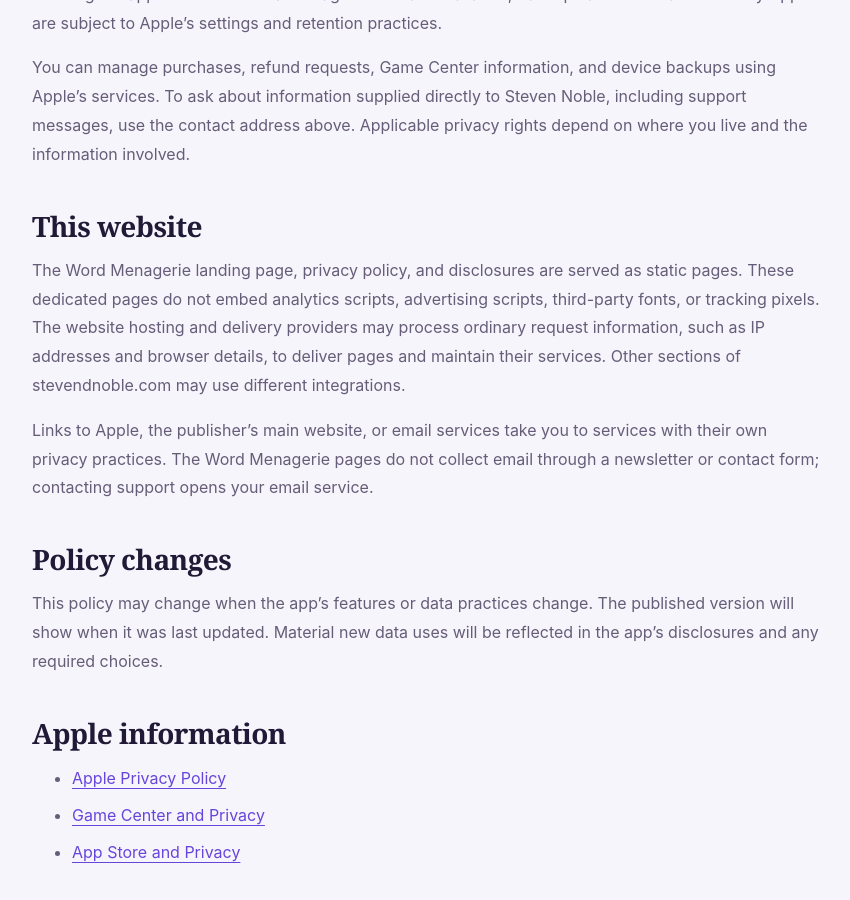
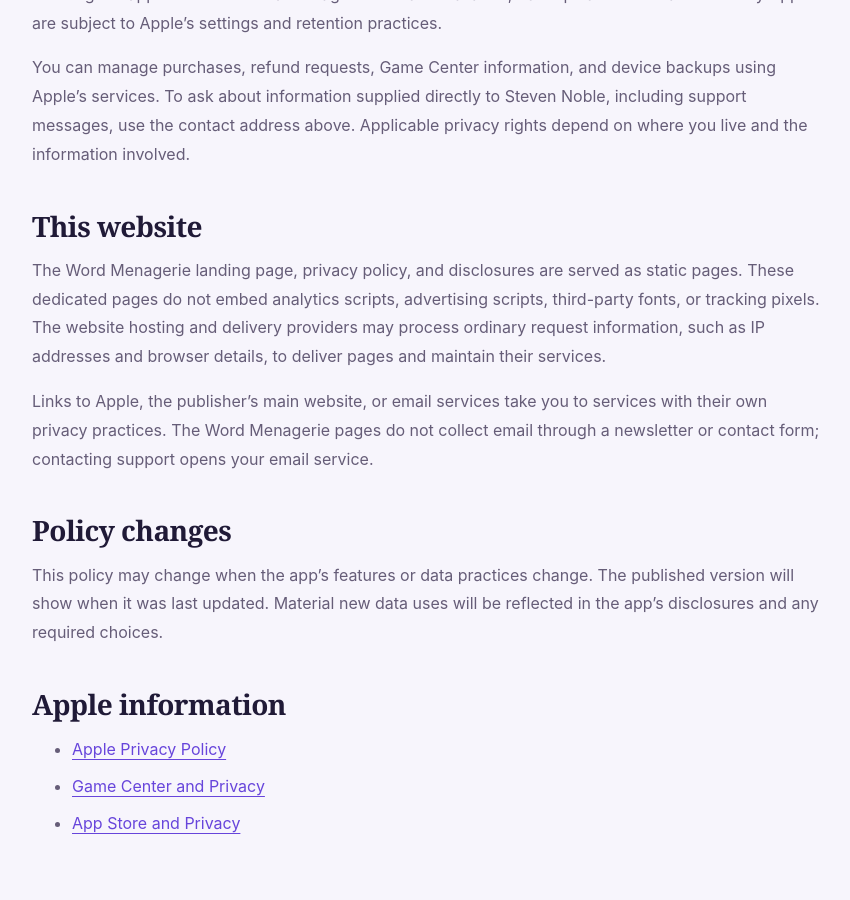
Before and after one commit to stevendnoble/word-menagerie-site, a Jekyll site: the page built from privacy/index.md, in a window 1280 px wide and 900 px high, scrolled down 2452 px. Shown: the whole window, without its empty margins (213-1063 px from the left). Built offline with Jekyll 4.4.1, drawn with Linux system fonts in a browser that asks for light colours.

Commit message:
Keep the privacy policy scoped to Word Menagerie

```diff
--- a/privacy/index.md
+++ b/privacy/index.md
@@ -58,7 +58,7 @@ You can manage purchases, refund requests, Game Center information, and device b
 
 ## This website
 
-The Word Menagerie landing page, privacy policy, and disclosures are served as static pages. These dedicated pages do not embed analytics scripts, advertising scripts, third-party fonts, or tracking pixels. The website hosting and delivery providers may process ordinary request information, such as IP addresses and browser details, to deliver pages and maintain their services. Other sections of stevendnoble.com may use different integrations.
+The Word Menagerie landing page, privacy policy, and disclosures are served as static pages. These dedicated pages do not embed analytics scripts, advertising scripts, third-party fonts, or tracking pixels. The website hosting and delivery providers may process ordinary request information, such as IP addresses and browser details, to deliver pages and maintain their services.
 
 Links to Apple, the publisher’s main website, or email services take you to services with their own privacy practices. The Word Menagerie pages do not collect email through a newsletter or contact form; contacting support opens your email service.
 
```
